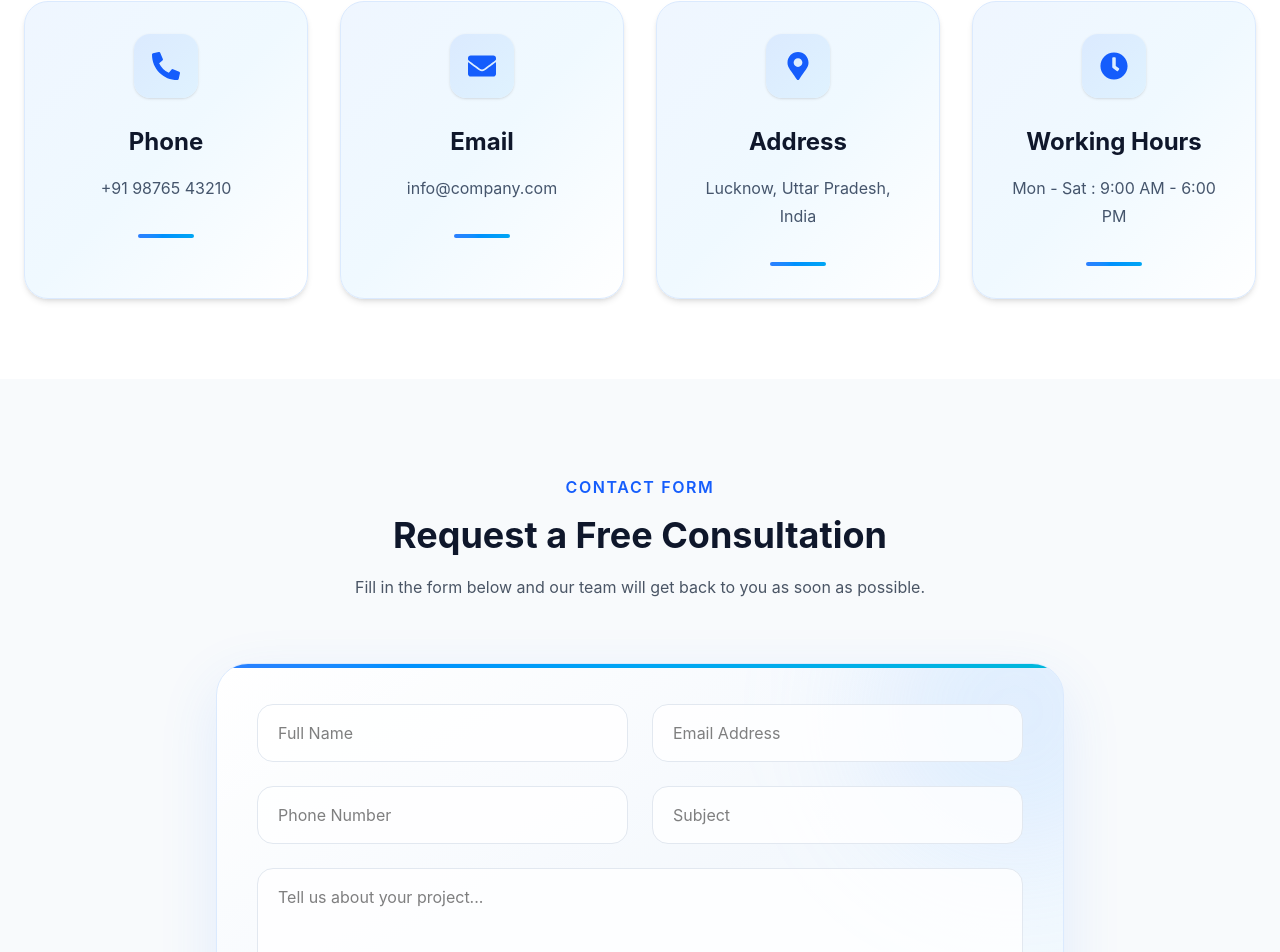
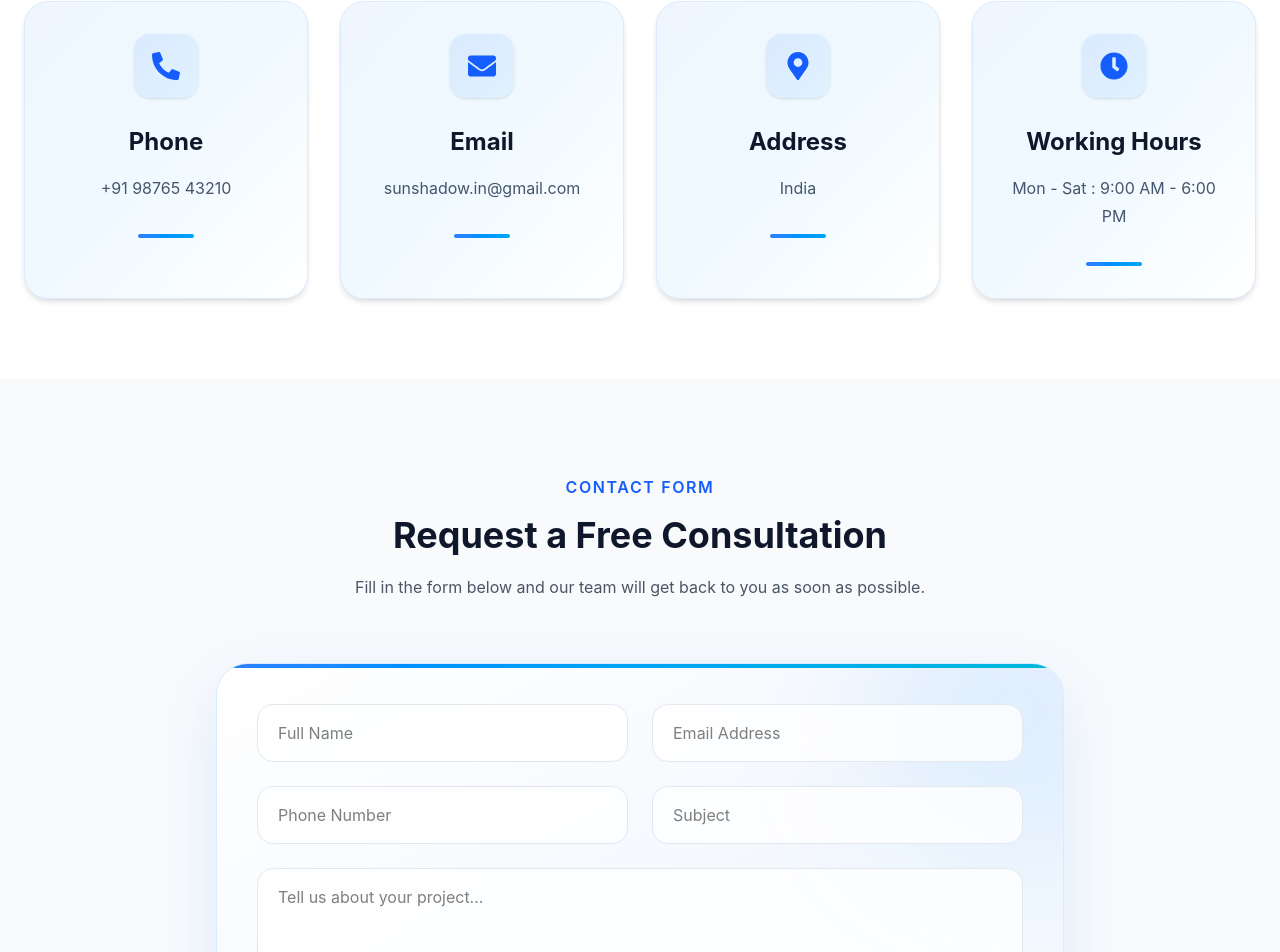
Before and after one commit to Unknown8765-ak/frontend, a React (Vite) app: page /contact in a window 1280 px wide. Shown: the part 1005-1957 px from the top of the page. Built offline with nearby package versions, Linux system fonts and the light colour scheme; no server answers.

Commit message:
update .xml file

```diff
--- a/src/components/contact/contactData.js
+++ b/src/components/contact/contactData.js
@@ -19,14 +19,14 @@ export const contactInfo = [
     id: 2,
     icon: FaEnvelope,
     title: "Email",
-    value: "info@company.com",
-    link: "mailto:info@company.com",
+    value: "sunshadow.in@gmail.com",
+    link: "mailto:sunshadow.in@gmail.com",
   },
   {
     id: 3,
     icon: FaMapMarkerAlt,
     title: "Address",
-    value: "Lucknow, Uttar Pradesh, India",
+    value: "India",
     link: "#",
   },
   {
```
